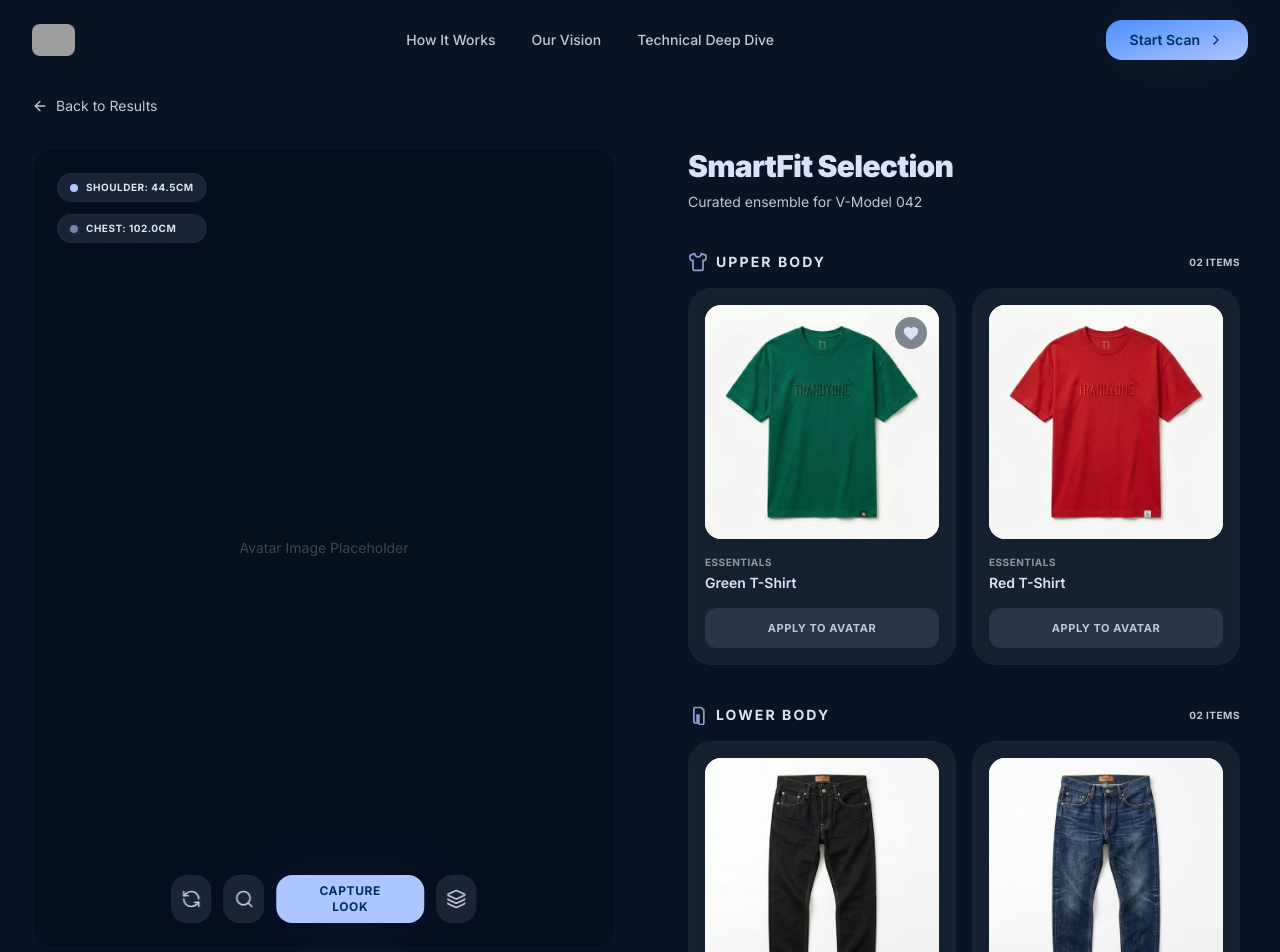
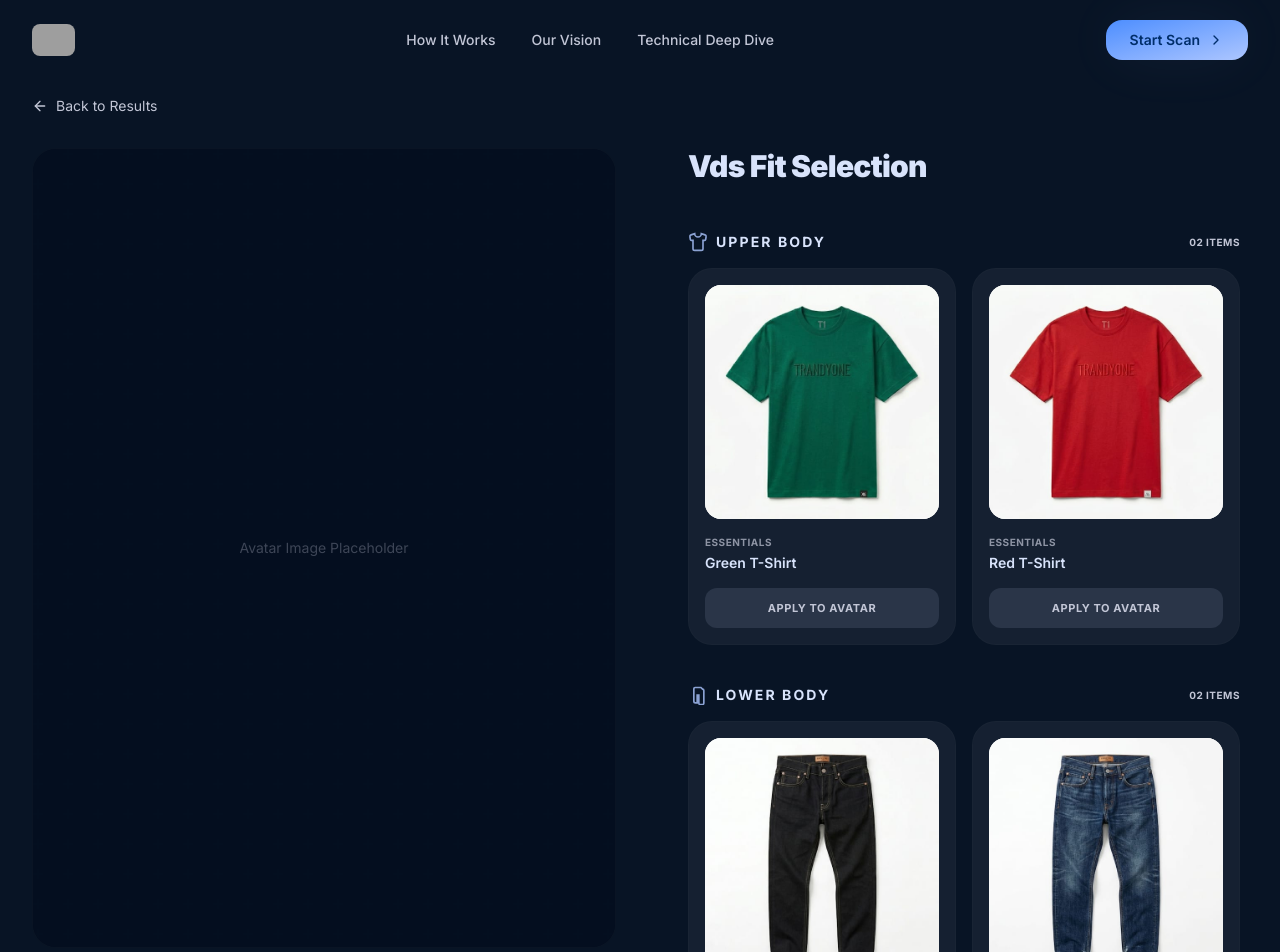
Before and after one commit to AMMMMMMAR/vds-frontend, a React (Vite) app: page /try-on in a window 1280 px wide. Shown: the top 952 px of the page. Built offline with nearby package versions, Linux system fonts and the light colour scheme; grey boxes are pictures that could not be loaded.

Commit message:
updating the try on page

```diff
--- a/src/components/tryon/AvatarPanel.jsx
+++ b/src/components/tryon/AvatarPanel.jsx
@@ -5,17 +5,7 @@ export default function AvatarPanel() {
   return (
     <div className="relative w-full h-[600px] lg:h-[800px] bg-surface-lowest rounded-3xl overflow-hidden flex flex-col border border-outline-variant/10">
 
-      {/* Badges Overlay */}
-      <div className="absolute top-6 left-6 z-10 flex flex-col gap-3">
-        <div className="glass px-3 py-1.5 rounded-full flex items-center gap-2">
-          <div className="w-2 h-2 rounded-full bg-primary" />
-          <span className="text-[10px] font-bold tracking-wider text-on-surface">SHOULDER: 44.5CM</span>
-        </div>
-        <div className="glass px-3 py-1.5 rounded-full flex items-center gap-2">
-          <div className="w-2 h-2 rounded-full bg-primary/60" />
-          <span className="text-[10px] font-bold tracking-wider text-on-surface">CHEST: 102.0CM</span>
-        </div>
-      </div>
+
 
       {/* Avatar Placeholder Area */}
       <div className="flex-1 w-full bg-surface-lowest relative">
@@ -26,28 +16,7 @@ export default function AvatarPanel() {
         </div>
       </div>
 
-      {/* Bottom Action Bar */}
-      <div className="absolute bottom-6 left-1/2 -translate-x-1/2 z-10 flex items-center gap-3">
-        {/* Refresh button */}
-        <button className="w-12 h-12 rounded-2xl glass flex items-center justify-center text-on-surface-variant hover:text-on-surface transition-colors">
-          <RefreshCcw className="w-5 h-5" />
-        </button>
 
-        {/* Search button */}
-        <button className="w-12 h-12 rounded-2xl glass flex items-center justify-center text-on-surface-variant hover:text-on-surface transition-colors">
-          <Search className="w-5 h-5" />
-        </button>
-
-        {/* Primary Capture Action */}
-        <button className="h-12 px-8 rounded-2xl bg-primary text-on-primary font-bold text-xs tracking-wider shadow-ambient-blue hover:bg-primary/90 transition-colors">
-          CAPTURE LOOK
-        </button>
-
-        {/* Layers button */}
-        <button className="w-12 h-12 rounded-2xl glass flex items-center justify-center text-on-surface-variant hover:text-on-surface transition-colors">
-          <Layers className="w-5 h-5" />
-        </button>
-      </div>
 
     </div>
   );
--- a/src/components/tryon/SmartFitSelection.jsx
+++ b/src/components/tryon/SmartFitSelection.jsx
@@ -21,12 +21,7 @@ function GarmentCard({ garment, isSelected, onToggle }) {
     <div className="bg-surface-container rounded-3xl p-4 flex flex-col border border-outline-variant/10">
       {/* Image Container */}
       <div className="bg-white rounded-2xl w-full aspect-square mb-4 relative flex items-center justify-center p-4">
-        {/* Heart Icon (top right) */}
-        {garment.id === 'g1' && (
-          <button className="absolute top-3 right-3 w-8 h-8 bg-surface/50 rounded-full flex items-center justify-center text-on-surface hover:text-primary transition-colors backdrop-blur-sm z-10">
-            <Heart className="w-4 h-4 fill-current" />
-          </button>
-        )}
+
 
         {garment.image ? (
           <img src={garment.image} alt={garment.name} className="w-full h-full object-cover rounded-2xl absolute inset-0 z-0" />
@@ -74,8 +69,7 @@ export default function SmartFitSelection() {
 
       {/* Header */}
       <div className="mb-10">
-        <h2 className="text-3xl font-black text-on-surface tracking-tight mb-2">SmartFit Selection</h2>
-        <p className="text-sm text-on-surface-variant">Curated ensemble for V-Model 042</p>
+        <h2 className="text-3xl font-black text-on-surface tracking-tight mb-2">Vds Fit Selection</h2>
       </div>
 
       <div className="space-y-10 flex-1 overflow-y-auto pr-2 pb-10">
```
